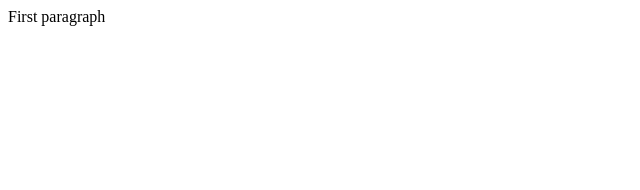
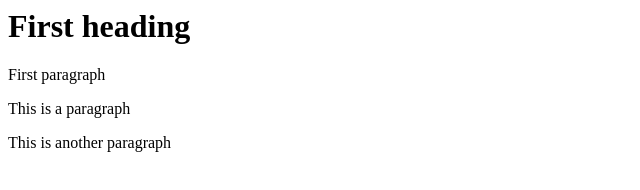
Before and after one commit to thisumdev/learning-git, a plain HTML site: page index.html in a window 1280 px wide. Shown: the whole page, without its empty margins (0-640 px from the left). Drawn offline with Linux system fonts and the light colour scheme.

Commit message:
updated index.html

```diff
--- a/index.html
+++ b/index.html
@@ -5,6 +5,9 @@
     <title>My First GIT project.</title>
   </head>
   <body>
+    <h1>First heading</h1>
     <p>First paragraph</p>
+    <p>This is a paragraph</p>
+    <p>This is another paragraph</p>
   </body>
 </html>
```
